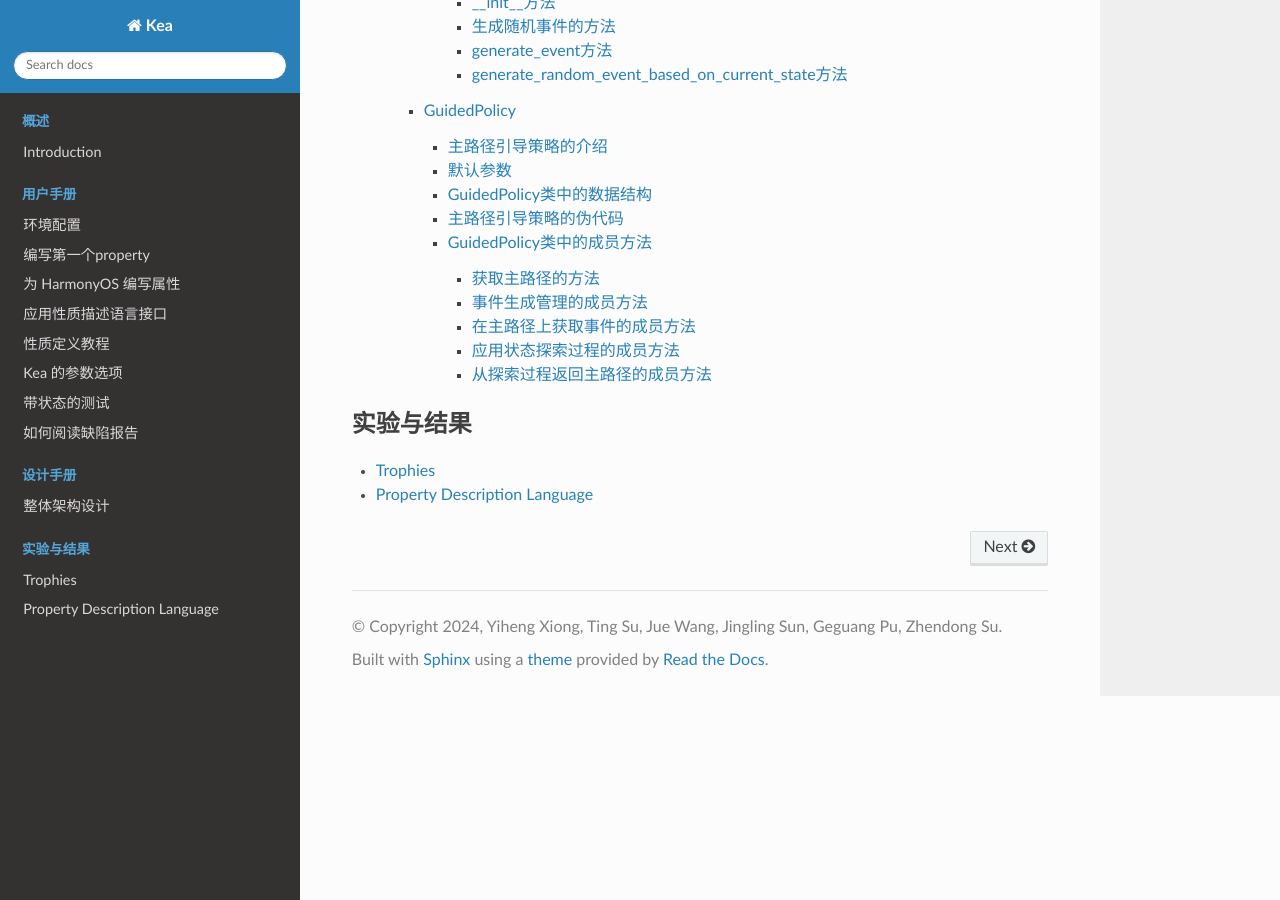
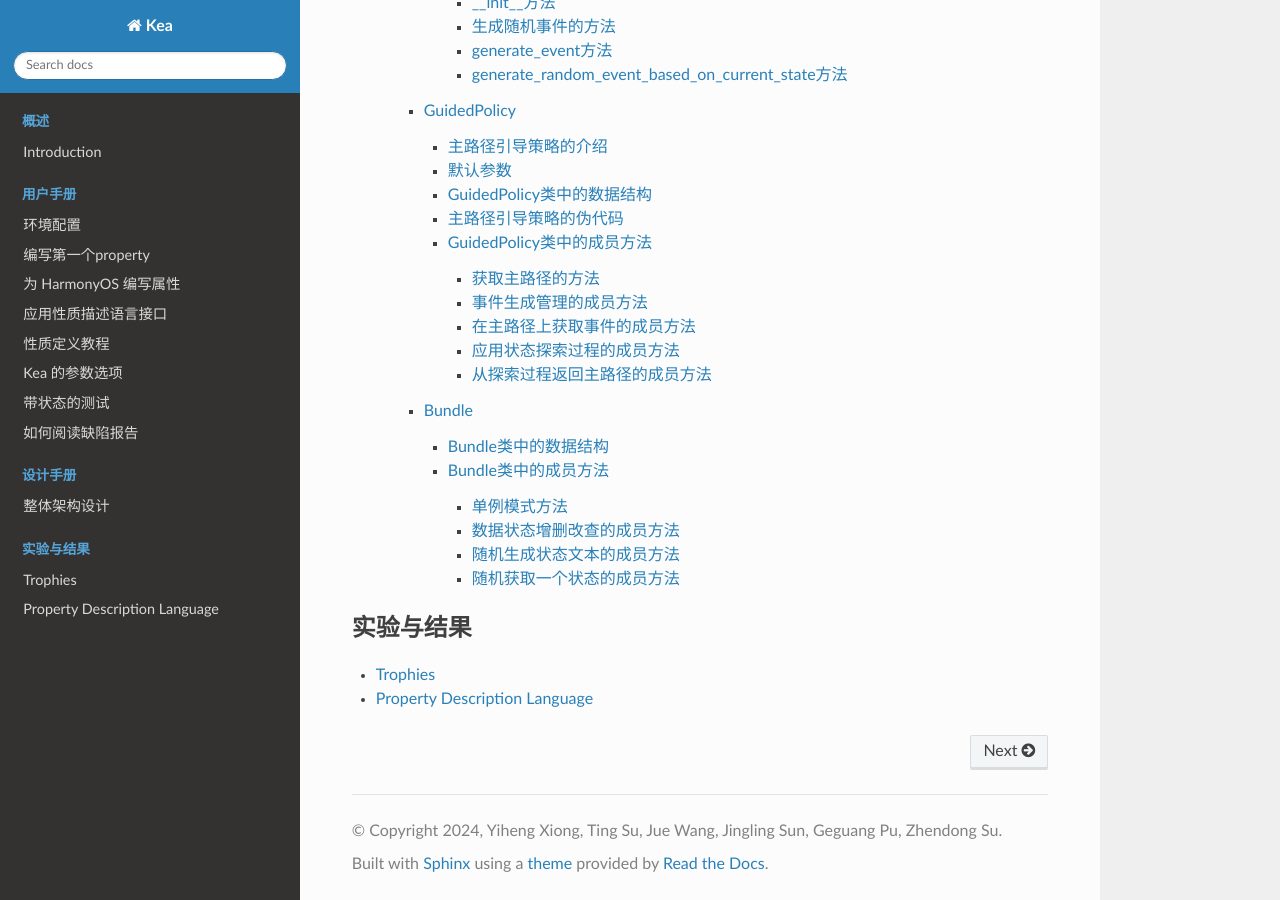
Before and after one commit to XixianLiang/kea-technic-docs, a Sphinx documentation site: the page built from docs/source/index.rst, in a window 1280 px wide and 900 px high, scrolled down 2933 px. Built offline with Sphinx 7.4.7 and the Read the Docs theme 3.1.0, drawn with Linux system fonts in a browser that asks for light colours; pages that are not in the unit, such as notebooks, are missing from menus; some of the changed lines change nothing that is shown.

Commit message:
add stateful testing

```diff
--- a/docs/source/part-designDocument/intro.rst
+++ b/docs/source/part-designDocument/intro.rst
@@ -63,3 +63,4 @@
     InputGenerator/InputManager
     InputGenerator/random
     InputGenerator/MainPath Guided Policy
+    stateful_testing/Bundle
--- /dev/null
+++ b/docs/source/part-designDocument/stateful_testing/Bundle.rst
@@ -0,0 +1,163 @@
+Bundle
+=============
+
+Bundle类是带状态测试的核心类。
+主要负责记录多组不同类型数据的相关状态和操作的组合，用于测试系统在不同状态下的行为。
+该类提供了完整的成员方法用于状态的增删改查操作。
+Bundle所包含的主要方法有：
+
+- 根据当前类型数据的状态情况判断是否需要新增状态（单例模式）。
+- 对某类型数据状态的增删改查。
+- 随机生成指定长度的状态文本值。
+- 随机获取某类型数据的一个状态。
+
+.. figure:: ../../../images/Bundle.png
+    :align: center
+
+    Bundle 类的组成
+
+Bundle类中的数据结构
+---------------------------
+
+1. **_bundle_**
+
+    _bundle_为Bundle的类变量，是带状态测试中各种类型数据的状态记录库，用于存储应用状态便于对状态的操作。
+    每个数据项以 <string, Bundle> 的键值对方式存储。
+
+2. **data_name**
+
+    data_name为string类型，存储了一个类型的数据的名称。
+
+3. **data_value**
+
+   data_value是list类型，存储了该类型的数据的所有状态。
+
+.. note::
+
+    为了便于读者理解，本文中提供的代码段简化版本仅对核心流程进行抽象并展示，实际代码与简化的参考代码不完全一致。
+
+Bundle类中的成员方法
+---------------------
+
+单例模式方法
+~~~~~~~~~~~~~~~~~~~~
+
+1. **__new__**
+
+   根据当前类型数据的名称判断是否已经实例化过该类型数据的Bundle对象，若没有实例化则实例化该类型Bundle对象并返回。
+   否则，不实例化并返回之前实例化的对象。
+
+    :参数:
+       - ``data_name``: 想要实例化的某个类型数据名称。
+
+    :返回:
+      - 该类型数据的实例。
+
+    .. code-block:: python
+
+        def __new__(cls, data_name: str = None):
+            if data_name in cls._bundles_:
+                return cls._bundles_[data_name]
+            else:
+                instance = super().__new__(cls)
+                cls._bundles_[data_name] = instance
+                return instance
+
+数据状态增删改查的成员方法
+~~~~~~~~~~~~~~~~~~~~~~~~~~~~~~
+
+1. **add**
+
+    为当前类型数据增加状态。
+
+    :参数:
+       - ``value``: 新增的状态值。
+
+    .. code-block:: python
+
+        def add(self, value = None):
+            if value is None:
+                raise ValueError("the value of " + self.data_name + " cannot be None")
+            self.data_value.append(value)
+
+2. **delete**
+
+    为当前类型数据删除状态。
+
+    :参数:
+       - ``value``: 要删除的状态值。
+
+    .. code-block:: python
+
+        def delete(self, value = None):
+            if value is None:
+                raise ValueError("the value of " + self.data_name + " cannot be None")
+            self.data_value.remove(value)
+
+3. **update**
+
+    为当前类型数据更新状态。
+
+    :参数:
+       - ``value``: 要修改的旧状态值。
+       - ``new_value``: 新的状态值。
+
+    .. code-block:: python
+
+        def update(self, value = None, new_value = None):
+            if new_value is None:
+                raise ValueError("the new name of " + self.data_name + " cannot be None")
+            if value is None:
+                raise ValueError("the old name of " + self.data_name + " cannot be None")
+            try:
+                self.data_value.remove(value)
+                self.data_value.append(new_value)
+            except KeyError:
+                print(f"'{value}' is not a object of Bundle.")
+
+4. **get_all_data**
+
+    获取该类型数据的所有状态。
+
+    :返回:
+        1. 状态列表
+
+    .. code-block:: python
+
+        def get_all_data(self):
+            return self.data_value
+
+随机生成状态文本的成员方法
+~~~~~~~~~~~~~~~~~~~~~~~~~~~~~
+
+1. **get_random_text**
+
+    随机生成指定长度的状态文本值。
+
+    :参数:
+        - ``value_max_len``: 需要状态文本值的最大长度。
+
+    :返回:
+        1. 合法的状态文本值
+
+    .. code-block:: python
+
+        def get_random_text(self, value_max_len = 10):
+            text = st.text(alphabet=string.ascii_letters, min_size=1, max_size=value_max_len).example()
+            return text
+
+随机获取一个状态的成员方法
+~~~~~~~~~~~~~~~~~~~~~~~~~~~~~~~
+
+1. **get_random_data**
+
+    随机获取某类型数据的一个状态。
+
+    :返回:
+        1. 该类型数据的一个状态值
+
+    .. code-block:: python
+
+        def get_random_data(self):
+            random_item = random.choice(self.data_value)
+            return random_item
```
Also changed, not shown: docs/images/Bundle.png (added).
